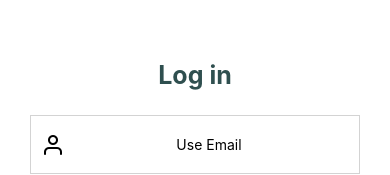
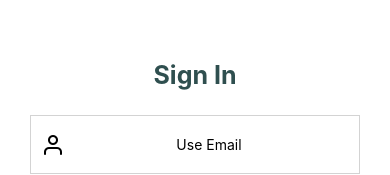
Before and after one commit to tapasrastogi2411/JobTok, a React Native app in the folder frontend/: screen / in a window 390 px wide. Shown: the top 175 px of the page. Built offline with nearby package versions, Linux system fonts and the light colour scheme.

Commit message:
Made sign in/up button change on clicking

```diff
--- a/frontend/src/components/auth/menu/index.js
+++ b/frontend/src/components/auth/menu/index.js
@@ -3,14 +3,14 @@ import { View, Text, TouchableOpacity } from 'react-native'
 import styles from "./style";
 import { Feather } from '@expo/vector-icons';
 
-export default function AuthMenu() {
+export default function AuthMenu({authPage, setAuthPage}) {
 
     return (
         <View style={styles.container}>
             <View style={styles.containerMain}>
 
                 <Text style={styles.headerText}>
-                    Log in
+                    {authPage == 0 ? 'Sign In': 'Sign Up'}
                 </Text>
                 <TouchableOpacity style={styles.providerButton}>
                     <Feather name="user" size={24} color="black" />
@@ -19,9 +19,13 @@ export default function AuthMenu() {
                 </TouchableOpacity>
             </View>
 
-            <TouchableOpacity style={styles.containerBottomButton}>
-                <Text> Dont have an account?<Text style={styles.containBottomButtonText}> Sign up</Text></Text>
+            <TouchableOpacity style={styles.containerBottomButton} onPress ={() => authPage == 0 ? setAuthPage(1): setAuthPage(0)}>
 
+                {authPage == 0 ?
+
+                <Text> Dont have an account?<Text style={styles.containBottomButtonText}> Sign up</Text></Text>:
+                <Text> Already have an account?<Text style={styles.containBottomButtonText}> Sign in</Text></Text>
+}
             </TouchableOpacity>
 
         </View>
--- a/frontend/src/screens/auth/index.js
+++ b/frontend/src/screens/auth/index.js
@@ -2,13 +2,16 @@ import React from "react";
 import { View, Text } from 'react-native'
 import AuthMenu from "../../components/auth/menu";
 import styles from "./styles";
+import { useState } from 'react';
 
 export default function AuthScreen() {
+
+    const[authPage, setAuthPage] = useState(0)
 
     return (
         <View style ={styles.container}>
 
-            <AuthMenu/>
+            <AuthMenu authPage = {authPage} setAuthPage = {setAuthPage} />
         </View>
     )
 }
```
